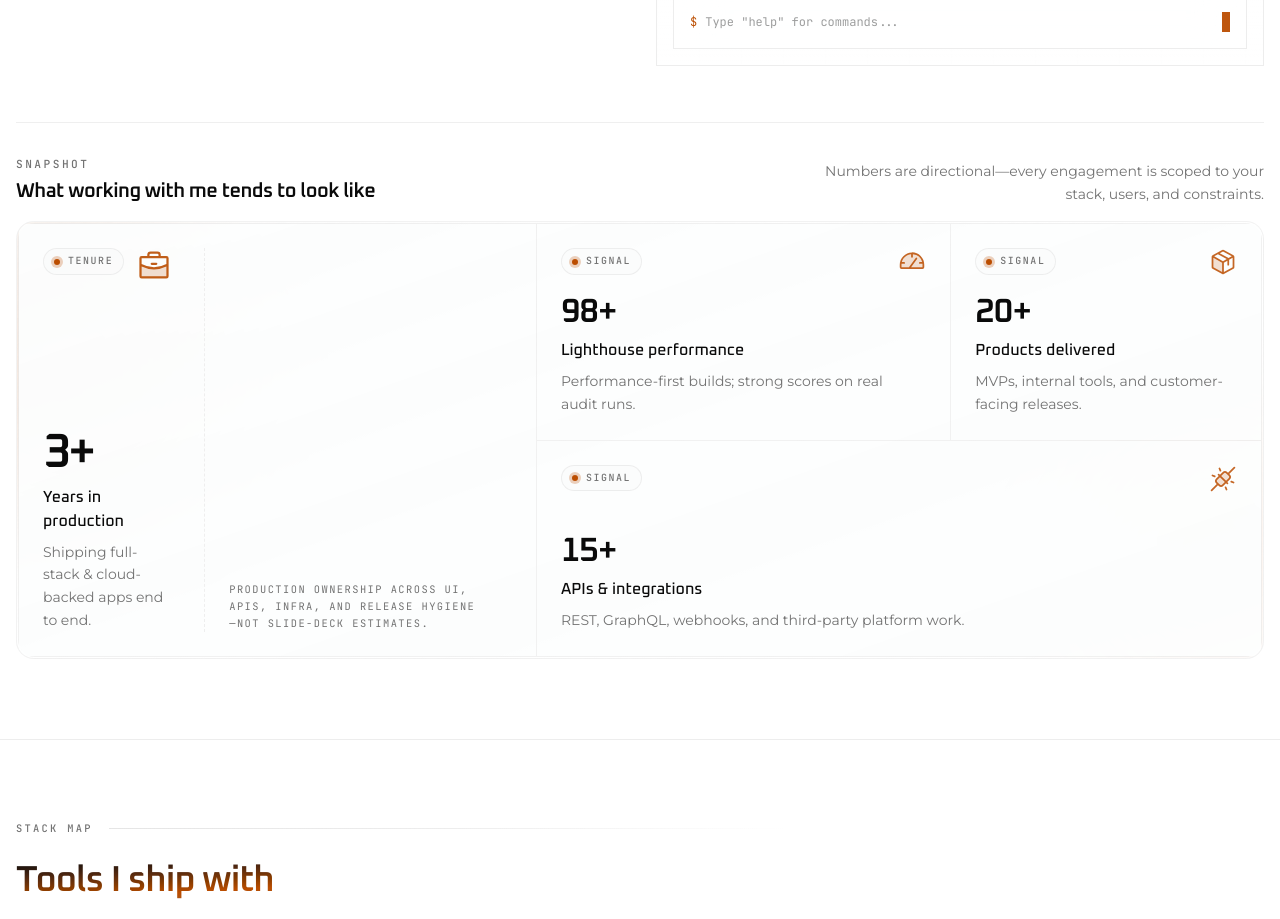
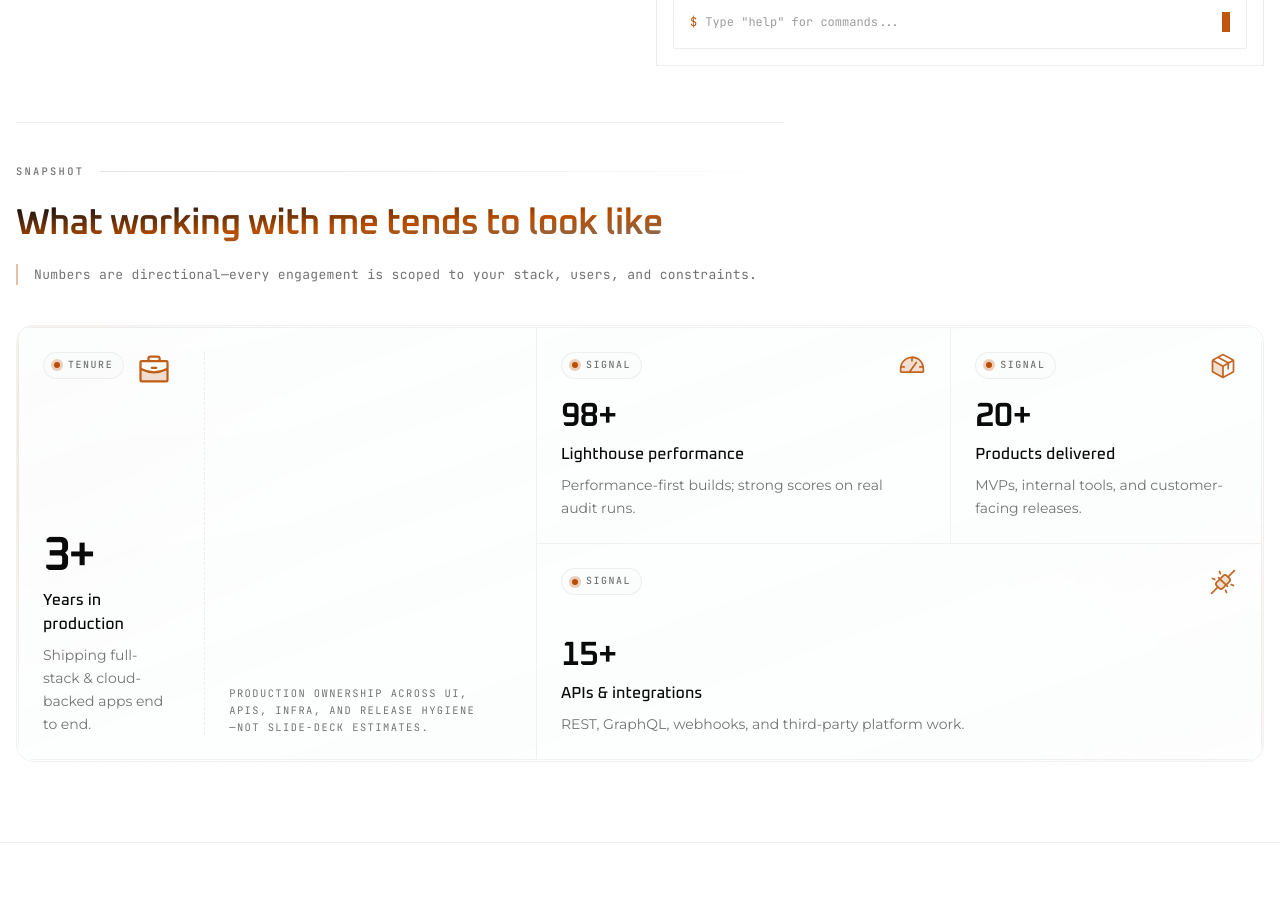
Before and after one commit to Elgedawy31/shadcn-portfolio, a Next.js app: page / in a window 1280 px wide. Shown: the part 820-1739 px from the top of the page. Built offline with nearby package versions, Linux system fonts and the light colour scheme.

Commit message:
Enhance HeroSection component: add header animation variants, improve layout and spacing, and update heading styles for better visual hierarchy.

```diff
--- a/components/hero-section.tsx
+++ b/components/hero-section.tsx
@@ -93,6 +93,15 @@ const itemVariants: Variants = {
     x: 0,
     filter: "blur(0px)",
     transition: { duration: 0.65, ease: "easeOut" },
+  },
+}
+
+const headerVariants: Variants = {
+  hidden: { opacity: 0, y: 10 },
+  visible: {
+    opacity: 1,
+    y: 0,
+    transition: { duration: 0.5, ease: [0.22, 1, 0.36, 1] },
   },
 }
 
@@ -273,26 +282,35 @@ function HeroSection() {
 
       <motion.div
         id="work"
-        className="mt-14 space-y-4"
+        aria-labelledby="work-heading"
+        className="mt-14 space-y-8 sm:space-y-10"
         variants={containerVariants}
         initial="hidden"
         animate={isSplashReady ? "visible" : "hidden"}
       >
-        <motion.div
-          variants={itemVariants}
-          className="flex flex-col gap-1 border-t border-border/60 pt-8 sm:flex-row sm:items-end sm:justify-between"
-        >
-          <div className="space-y-1">
-            <p className="font-mono text-[0.7rem] font-medium uppercase tracking-[0.22em] text-muted-foreground">
+        <motion.div className="max-w-3xl space-y-6 border-t border-border/70 pt-8 sm:pt-10" variants={headerVariants}>
+          <div className="flex items-center gap-4">
+            <span className="shrink-0 font-mono text-[0.65rem] font-medium uppercase tracking-[0.22em] text-muted-foreground">
               Snapshot
-            </p>
-            <p className="font-heading text-lg font-semibold tracking-tight text-foreground sm:text-xl">
+            </span>
+            <span
+              className="h-px min-w-8 flex-1 bg-linear-to-r from-border via-border/70 to-transparent"
+              aria-hidden
+            />
+          </div>
+          <div className="space-y-4 sm:space-y-5">
+            <h2
+              id="work-heading"
+              className="bg-linear-to-br from-foreground via-primary to-foreground/55 bg-clip-text font-heading text-3xl font-semibold tracking-tight text-transparent sm:text-4xl"
+            >
               What working with me tends to look like
-            </p>
+            </h2>
+            <div className="border-l-2 border-primary/35 pl-3 sm:pl-4">
+              <p className="text-pretty font-mono text-xs leading-relaxed tracking-wide text-muted-foreground sm:text-[0.8125rem] sm:leading-relaxed">
+                Numbers are directional—every engagement is scoped to your stack, users, and constraints.
+              </p>
+            </div>
           </div>
-          <p className="max-w-md text-pretty text-sm leading-relaxed text-muted-foreground sm:text-right">
-            Numbers are directional—every engagement is scoped to your stack, users, and constraints.
-          </p>
         </motion.div>
 
         <motion.div
```
